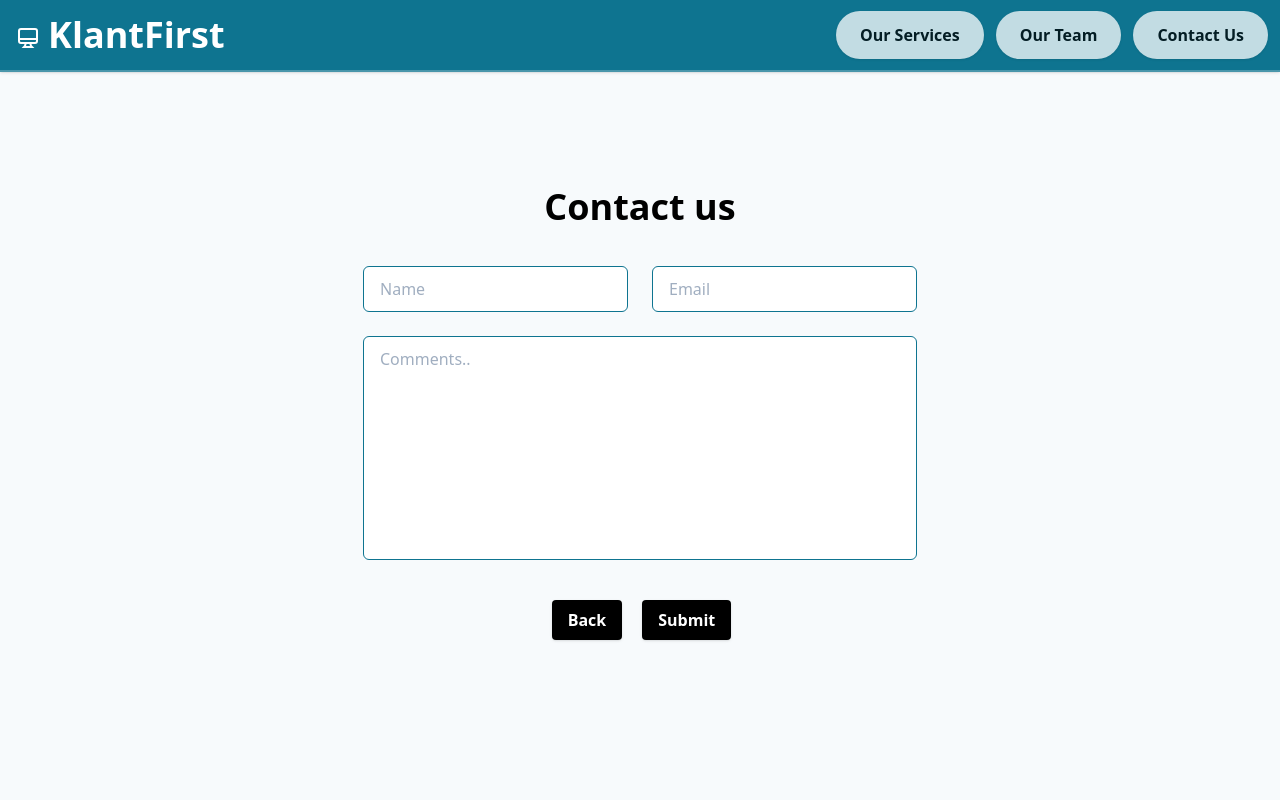
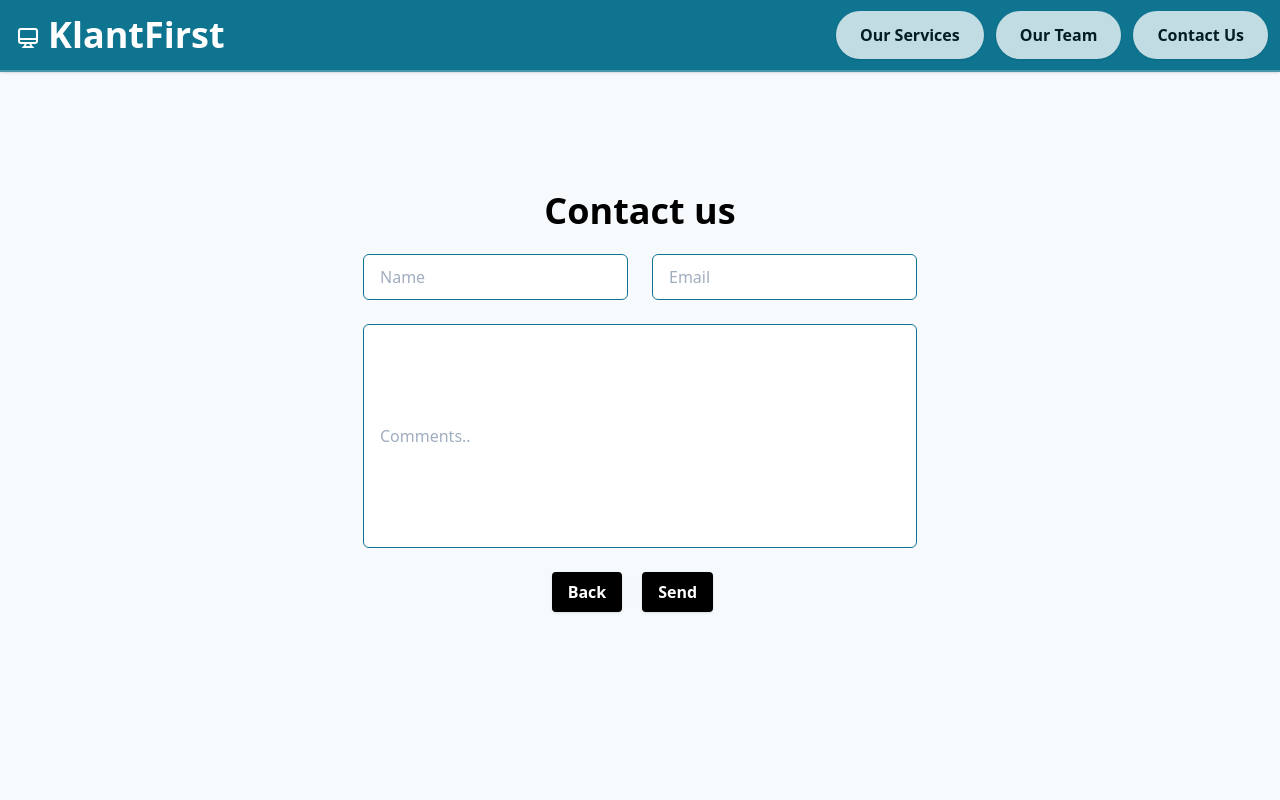
Before and after one commit to KlantFirst/klantfirst-it-solutions, a Next.js app: page /contact in a window 1280 px wide. Shown: the top 800 px of the page. Built offline with nearby package versions, Linux system fonts and the light colour scheme.

Commit message:
feat: contact form

```diff
--- /dev/null
+++ b/components/ContactForm/index.jsx
@@ -0,0 +1,88 @@
+import React, { useRef } from "react";
+import emailjs from "@emailjs/browser";
+
+export const ContactUs = () => {
+  const form = useRef();
+
+  const sendEmail = (e) => {
+    e.preventDefault();
+
+    emailjs
+      .sendForm(
+        "service_jejdmyn",
+        "template_7l9bwvt",
+        form.current,
+        "user_MsyYMl7RaEbcbMn6B0Ijz"
+      )
+      .then(
+        (result) => {
+          console.log(result.text);
+        },
+        (error) => {
+          console.log(error.text);
+        }
+      );
+  };
+
+  return (
+    <>
+      <div className="flex justify-center flex-col items-center h-screen mx-auto bg-gray-100">
+        <p className="text-4xl font-bold text-center text-black mt-2">
+          Contact us
+        </p>
+        <div className="pt-4">
+          <form ref={form} onSubmit={sendEmail}>
+            <div className="flex flex-wrap -mx-3 mb-6">
+              <div className="w-full md:w-1/2 px-3 mb-6 md:mb-0">
+                <input
+                  className="block appearance-none placeholder-gray-500 placeholder-opacity-100 border border-cyan-700 rounded-md w-full py-3 px-4 text-gray-700 leading-5 focus:outline-none focus:ring-2 focus:ring-light-blue-300"
+                  id="from_name"
+                  name="from_name"
+                  placeholder="Name"
+                />
+              </div>
+              <div className="w-full md:w-1/2 px-3">
+                <input
+                  className="block appearance-none placeholder-gray-500 placeholder-opacity-100 border border-cyan-700 rounded-md w-full py-3 px-4 text-gray-700 leading-5 focus:outline-none focus:ring-2 focus:ring-light-blue-300"
+                  id="from_email"
+                  name="from_email"
+                  placeholder="Email"
+                  type="email"
+                />
+              </div>
+            </div>
+            <div className="flex flex-wrap -mx-3 mb-2">
+              <div className="w-full px-3">
+                <input
+                  type="textarea"
+                  className="resize-none block appearance-none placeholder-gray-500 placeholder-opacity-100 border border-cyan-700 rounded-md w-full py-3 px-4 text-gray-700 leading-5 focus:outline-none focus:ring-2 focus:ring-light-blue-300 h-56"
+                  id="message"
+                  placeholder="Comments.."
+                  name="message"
+                />
+              </div>
+            </div>
+            <div className="md:flex md:items-center p-3 pt-4">
+              <div className="md:w-1/3"></div>
+              <div className="md:w-2/3">
+                <button
+                  onClick={() => router.push("/")}
+                  className="shadow bg-black focus:shadow-outline focus:outline-none text-white font-bold py-2 px-4 rounded active:bg-cyan-800 hover:bg-gradient-to-r from-cyan-500 to-cyan-800"
+                  type="button"
+                >
+                  Back
+                </button>
+                <button
+                  className="shadow ml-5 bg-black  focus:shadow-outline focus:outline-none text-white font-bold py-2 px-4 rounded active:bg-cyan-800 hover:bg-gradient-to-r from-cyan-500 to-cyan-800"
+                  type="submit"
+                >
+                  Send
+                </button>
+              </div>
+            </div>
+          </form>
+        </div>
+      </div>
+    </>
+  );
+};
--- a/package.json
+++ b/package.json
@@ -8,6 +8,7 @@
     "lint": "next lint"
   },
   "dependencies": {
+    "@emailjs/browser": "^3.4.0",
     "formik": "^2.2.9",
     "next": "12.0.8",
     "next-seo": "^4.29.0",
--- a/pages/contact.tsx
+++ b/pages/contact.tsx
@@ -1,4 +1,4 @@
-import { Contact } from "../components/Contact";
+import { ContactUs } from "../components/ContactForm";
 import { Meta } from "../components/Core/Meta";
 import { Footer } from "../components/Footer";
 import { Header } from "../components/Header";
@@ -8,7 +8,7 @@ const ContactPage = () => (
   <div className="antialiased text-gray-600">
     <Meta title={AppConfig.title} description={AppConfig.description} />
     <Header />
-    <Contact />
+    <ContactUs />
     <Footer />
   </div>
 );
```
Also changed, not shown: 1 other file (tests, documents, lock files or other folders).
